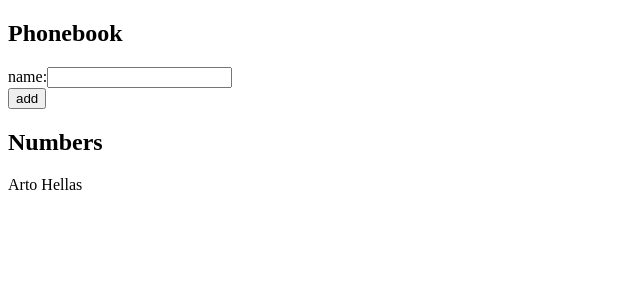
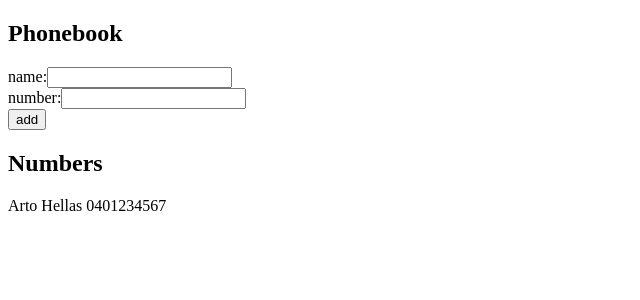
Before and after one commit to SuviAnnina/fullstackopen, a React (Vite) app in the folder osa2/phonebook/: page / in a window 1280 px wide. Shown: the top 300 px of the page, without its empty margins (0-640 px from the left). Built offline with nearby package versions, Linux system fonts and the light colour scheme.

Commit message:
Add exercise 2.8

```diff
--- a/osa2/phonebook/src/App.jsx
+++ b/osa2/phonebook/src/App.jsx
@@ -4,13 +4,19 @@
   const [persons, setPersons] = useState([
     {
       name: 'Arto Hellas',
-      id: "1"
+      id: '1',
+      number: '0401234567'
     }
   ])
   const [newName, setNewName] = useState('')
+  const [newNumber, setNewNumber] = useState('')
 
   const handleNameChange = (event) => {
     setNewName(event.target.value)
+  }
+
+  const handleNumberChange = (event) => {
+    setNewNumber(event.target.value)
   }
 
   const addPerson = (event) => {
@@ -22,9 +28,11 @@
       const personObject = {
         name: newName,
         id: String(persons.length + 1),
+        number: newNumber
       }
       setPersons(persons.concat(personObject))
-      setNewName("")
+      setNewName('')
+      setNewNumber('')
     }
   }
 
@@ -42,13 +50,20 @@
           />
         </div>
         <div>
+          number:
+          <input
+            value={newNumber}
+            onChange={handleNumberChange}
+          />
+        </div>
+        <div>
           <button type="submit">add</button>
         </div>
       </form>
       <h2>Numbers</h2>
       <div>
         {persons.map((person) =>
-          <p key={person.id}>{person.name}</p>
+          <p key={person.id}>{person.name} {person.number}</p>
         )}
       </div>
     </div>
```
